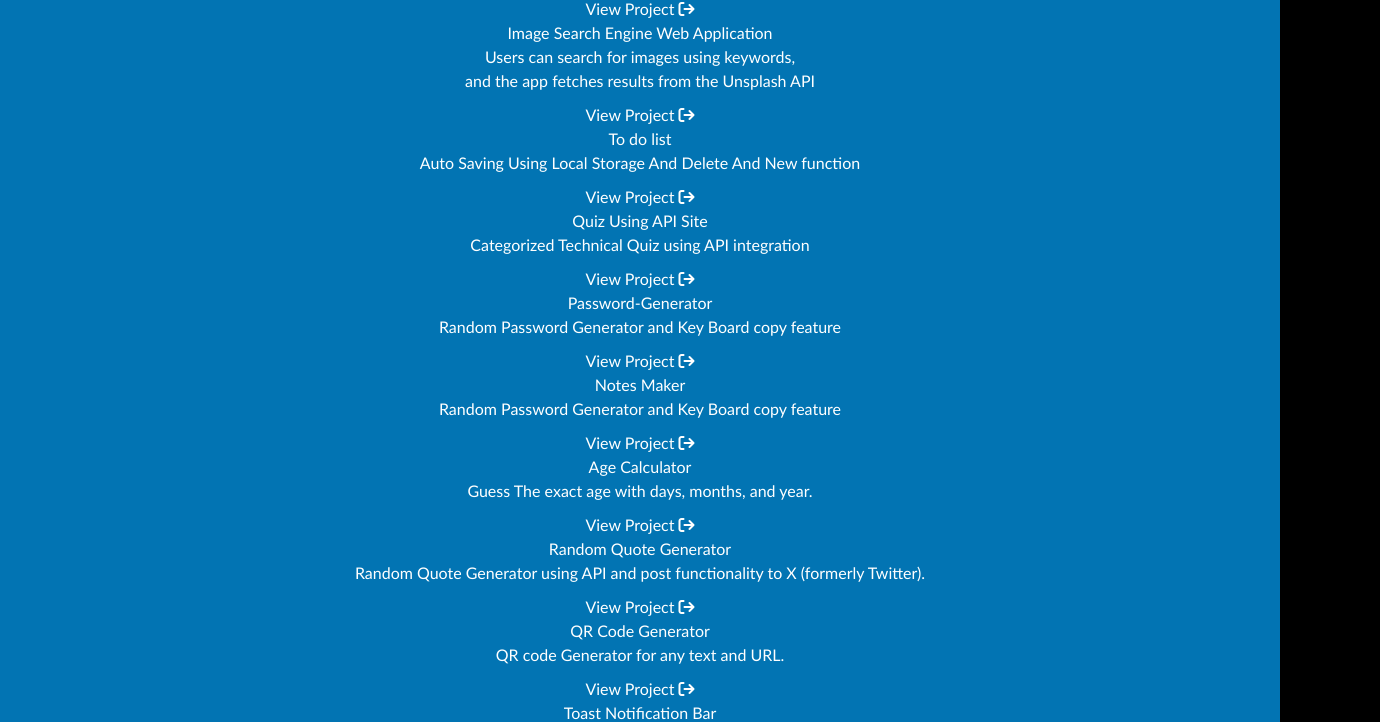
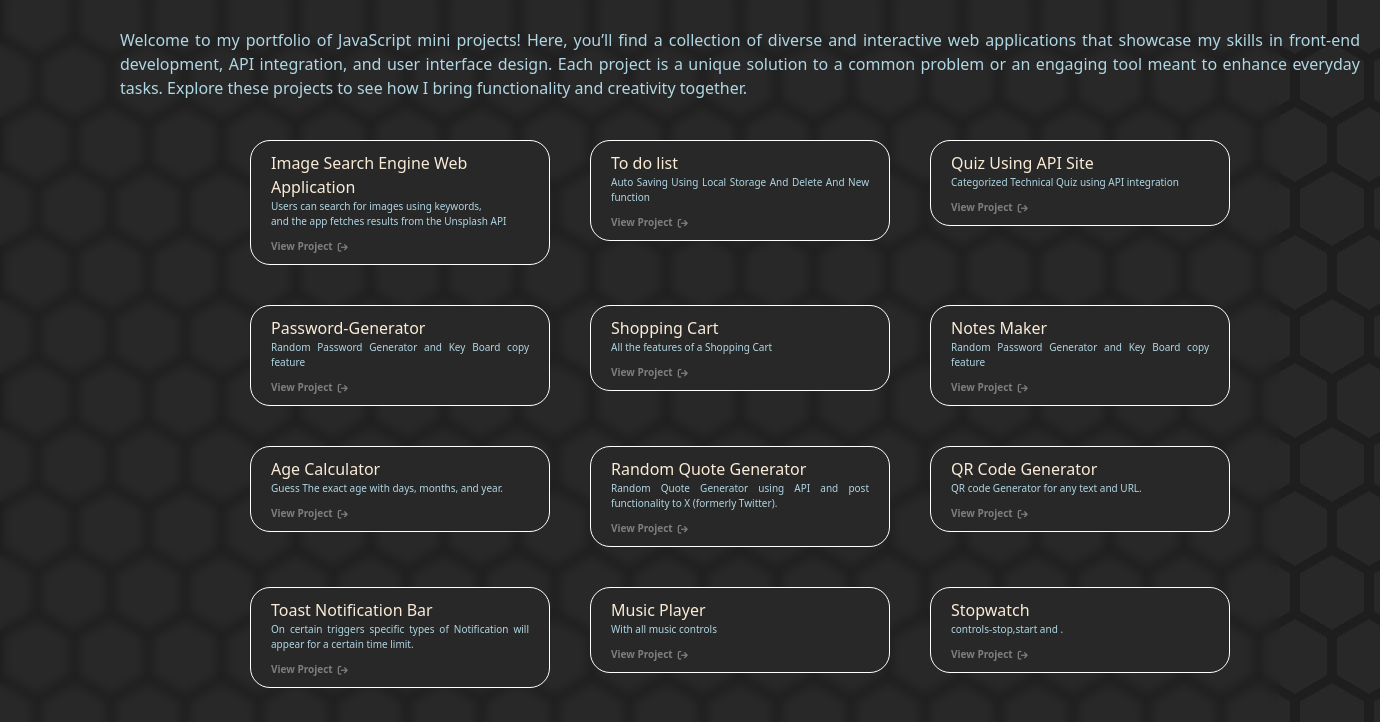
Before and after one commit to adharsh-A/JS30, a website: page index.html in a window 1280 px wide. Shown: the part 157-879 px from the top of the page, 1380 px wide, since content can reach past the window. Drawn offline with nearby package versions, Linux system fonts and the light colour scheme.

Commit message:
after styling

```diff
--- a/index.html
+++ b/index.html
@@ -1,11 +1,15 @@
 <!DOCTYPE html>
 <html lang="en">
   <head>
-    <meta charset="UTF-8">
-    <meta name="viewport" content="width=device-width, initial-scale=1.0">
-    <link rel="stylesheet" href="style.css">
+    <meta charset="UTF-8" />
+    <meta name="viewport" content="width=device-width, initial-scale=1.0" />
+    <link rel="stylesheet" href="style.css" />
     <script src="https://cdn.tailwindcss.com?plugins=forms,typography,aspect-ratio,line-clamp"></script>
-    <link rel="icon" href="https://cdn-icons-png.freepik.com/256/15644/15644327.png?ga=GA1.1.629397790.1708673400&semt=ais_hybrid" type="icon/x-image">
+    <link
+      rel="icon"
+      href="https://cdn-icons-png.freepik.com/256/15644/15644327.png?ga=GA1.1.629397790.1708673400&semt=ais_hybrid"
+      type="icon/x-image"
+    />
 
     <!--  animate rel -->
     <link
@@ -14,48 +18,50 @@
     />
 
     <!-- fontawesome cdn -->
-    <link rel="stylesheet" href="https://cdnjs.cloudflare.com/ajax/libs/font-awesome/6.4.0/css/all.min.css"
+    <link
+      rel="stylesheet"
+      href="https://cdnjs.cloudflare.com/ajax/libs/font-awesome/6.4.0/css/all.min.css"
       integrity="sha512-iecdLmaskl7CVkqkXNQ/ZH/XLlvWZOJyj7Yy7tcenmpD1ypASozpmT/E0iPtmFIB46ZmdtAc9eNBvH0H/ZpiBw=="
-        crossorigin="anonymous" referrerpolicy="no-referrer" />
+      crossorigin="anonymous"
+      referrerpolicy="no-referrer"
+    />
 
     <!-- web analytics tracker -->
-    <script src="https://cdn.counter.dev/script.js" data-id="03ab11e7-29d1-468b-ad15-a9c972e35eb9" data-utcoffset="6"></script>
+
 
     <title>My JS Portfolio</title>
-    <style>
-    </style>
+    <style></style>
   </head>
   <body>
-    <div class="heading ">
+      <div class="container">
+
+          <div class="heading">
               <div class="typed">
-        <h1 class="animate__animated animate__slideInLeft">JavaScript Mini-Projects Portfolio......
-
+        <h1 class="animate__animated animate__slideInLeft">
+          JavaScript Mini-Projects Portfolio......
         </h1>
-
-
       </div>
       <div class="introduction">
-
-            <p class="design">Welcome to my portfolio of JavaScript mini projects! Here, you’ll find a collection of diverse and interactive web applications that showcase my skills in front-end development, API integration, and user interface design. Each project is a unique solution to a common problem or an engaging tool meant to enhance everyday tasks. Explore these projects to see how I bring functionality and creativity together.</p>
-        </div>
-
-    <div class="container">
-        <div class="row">
-
-            <a href="31.Shopping/index.html" target="_blank">
-                <div class="card animate__animated animate__fadeIn">
-                    <h2>Shopping Cart</h2>
-                    <p>All the features of a Shopping Cart</p>
-                    <div class="button">
-                        View Project <i class="fa-solid fa-arrow-right-from-bracket"></i>
+        <p class="design">
+          Welcome to my portfolio of JavaScript mini projects! Here, you’ll find
+          a collection of diverse and interactive web applications that showcase
+          my skills in front-end development, API integration, and user
+          interface design. Each project is a unique solution to a common
+          problem or an engaging tool meant to enhance everyday tasks. Explore
+          these projects to see how I bring functionality and creativity
+          together.
+        </p>
       </div>
     </div>
-            </a>
+    <div class="elements">
 
         <a href="30.Codes-Image-Search-Engine-main/index.html" target="_blank">
             <div class="card animate__animated animate__fadeIn">
                 <h2>Image Search Engine Web Application</h2>
-                    <p>Users can search for images using keywords, <br> and the app fetches results from the Unsplash API</p>
+                <p>
+                    Users can search for images using keywords, <br />
+              and the app fetches results from the Unsplash API
+            </p>
             <div class="button">
               View Project <i class="fa-solid fa-arrow-right-from-bracket"></i>
             </div>
@@ -91,6 +97,15 @@
             </div>
         </div>
     </a>
+    <a href="31.Shopping/index.html" target="_blank">
+      <div class="card animate__animated animate__fadeIn">
+        <h2>Shopping Cart</h2>
+        <p>All the features of a Shopping Cart</p>
+        <div class="button">
+          View Project <i class="fa-solid fa-arrow-right-from-bracket"></i>
+        </div>
+      </div>
+    </a>
 
         <a href="5.Notes_Site-main\index.html" target="_blank">
           <div class="card animate__animated animate__fadeIn">
@@ -115,7 +130,10 @@
         <a href="7.Quote-Generator-main\index.html" target="_blank">
           <div class="card animate__animated animate__fadeIn">
             <h2>Random Quote Generator</h2>
-                    <p>Random Quote Generator using API and post functionality to X (formerly Twitter).</p>
+            <p>
+              Random Quote Generator using API and post functionality to X
+              (formerly Twitter).
+            </p>
             <div class="button">
               View Project <i class="fa-solid fa-arrow-right-from-bracket"></i>
             </div>
@@ -135,7 +153,10 @@
         <a href="9.Toast-Notification-Bar-main\index.html" target="_blank">
           <div class="card animate__animated animate__fadeIn">
             <h2>Toast Notification Bar</h2>
-                    <p>On certain triggers specific types of Notification will appear for a certain time limit.</p>
+            <p>
+              On certain triggers specific types of Notification will appear for
+              a certain time limit.
+            </p>
             <div class="button">
               View Project <i class="fa-solid fa-arrow-right-from-bracket"></i>
             </div>
@@ -232,7 +253,10 @@
           </div>
         </a>
 
-            <a href="19.Codes-Password-Strength-Checker-main/index.html" target="_blank">
+        <a
+          href="19.Codes-Password-Strength-Checker-main/index.html"
+          target="_blank"
+        >
           <div class="card animate__animated animate__fadeIn">
             <h2>Password Strenght Checker</h2>
             <p>checks the password strenght according to input</p>
@@ -265,7 +289,12 @@
         <a href="27.Cryptocurrency-info-main/index.html" target="_blank">
           <div class="card animate__animated animate__fadeIn">
             <h2>CryptoCurrency Information website</h2>
-                    <p> cryptocurrency information website built using HTML, CSS, and JavaScript. <br>It displays the current value of Bitcoin, Ethereum, and <br> Dogecoin on the homepage. </p>
+            <p>
+              cryptocurrency information website built using HTML, CSS, and
+              JavaScript. <br />It displays the current value of Bitcoin,
+              Ethereum, and <br />
+              Dogecoin on the homepage.
+            </p>
             <div class="button">
               View Project <i class="fa-solid fa-arrow-right-from-bracket"></i>
             </div>
@@ -275,23 +304,18 @@
         <a href="29.Drag-and-drop-main/index.html" target="_blank">
           <div class="card animate__animated animate__fadeIn">
             <h2>Drag And Drop Elements</h2>
-                    <p> web application that enables users to easily drag and drop <br> list items between two containers.</p>
+            <p>
+              web application that enables users to easily drag and drop <br />
+              list items between two containers.
+            </p>
             <div class="button">
               View Project <i class="fa-solid fa-arrow-right-from-bracket"></i>
             </div>
           </div>
         </a>
 
+    </div>
 
 </div>
-    </div>
-
-                        <!-- <h1>JavaScript Projects</h1>
-    <a href="https://adharsh-portfolio.netlify.app/" target="_blank" style="display: block; text-align: center; margin-bottom: 20px; color: rgba(137, 222, 243, 0.841);font-size: 1.5rem; text-decoration: none;">my potfolio site</a>
-    <
   </body>
 </html>
-</html>-->
-
-</body>
-</html>
--- a/style.css
+++ b/style.css
@@ -1,15 +1,52 @@
 body{
-  background-color: rgb(0, 0, 0);
-  color: rgb(255, 255, 255);
-  font-family: 'Trebuchet MS', 'Lucida Sans Unicode', 'Lucida Grande', 'Lucida Sans', Arial, sans-serif;
-  font-size: 20px;
-  text-align: center;
+  width: 100%;
+  height: 100%;
+margin: 0;
+box-sizing: border-box;
+padding: 0;
+background-color: black;
+color: antiquewhite;
+--s: 37px; /* control the size */
 
+--c: #0000, #282828 0.5deg 119.5deg, #0000 120deg;
+--g1: conic-gradient(from 60deg at 56.25% calc(425% / 6), var(--c));
+--g2: conic-gradient(from 180deg at 43.75% calc(425% / 6), var(--c));
+--g3: conic-gradient(from -60deg at 50% calc(175% / 12), var(--c));
+background: var(--g1), var(--g1) var(--s) calc(1.73 * var(--s)), var(--g2),
+  var(--g2) var(--s) calc(1.73 * var(--s)), var(--g3) var(--s) 0,
+  var(--g3) 0 calc(1.73 * var(--s)) #1e1e1e;
+background-size: calc(2 * var(--s)) calc(3.46 * var(--s));
+backdrop-filter: blur(5px);
+-webkit-backdrop-filter: var(5px);
+}
+.container{
+
+  margin-left: 100px;
+  margin-right: 100px;
+  width: fit-content;
+
+}
+.typed{
+  font-weight: 500;
+  color: #2ac6fafd;
+  margin-bottom: 20px;
 }
 .heading
 {
-  background-color: #0274b3;
+  padding-top: 100px;
+  width: 100%;
+  font-size: 30px;
+  text-align: center;
+}
+.introduction{
+  padding: 20px;
+  width: 100%;
+}
+p{
   font-size: 16px;
+  font-weight: 300;
+  color: #b0d7e4;
+  text-align: justify;
 }
 .button {
     margin-top: 10px;
@@ -18,3 +55,43 @@ body{
 ul {
     list-style: none;
   }
+  .elements{
+    display: flex;
+    flex-wrap: wrap;
+    justify-content: center;
+  }
+  .card{
+    background-color: #282828;
+    border-radius: 20px;
+    padding: 10px 20px;
+    margin-bottom: 10px;
+    margin: 20px;
+    width: 300px;
+    max-height: 160px;
+    border: 1px solid white;
+  }
+  .card:hover{
+    transform: scale(1.05);
+    transition: 0.1s;
+    background-color: #434344d5;
+    box-shadow: 5px 5px 10px #434344a3, -5px -5px 10px #434344a3;
+
+  }
+  .card>h2{
+    font-size: 16px;
+
+  }
+  .card>p{
+    font-size: 10px;
+  }
+  .button{
+    display: flex;
+    align-items: center;
+    justify-content: flex-start;
+    font-size: 10px;
+    font-weight: 900;
+    color: #f3f0f06e;
+    }
+  .fa-solid{
+    margin-left: 5px;
+  }
```
Lines whose indentation alone changed are shown as unchanged.
